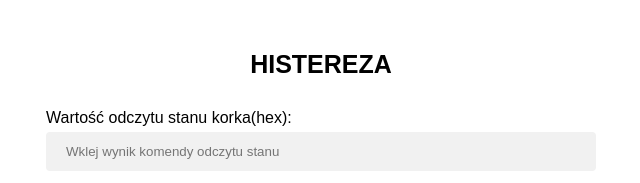
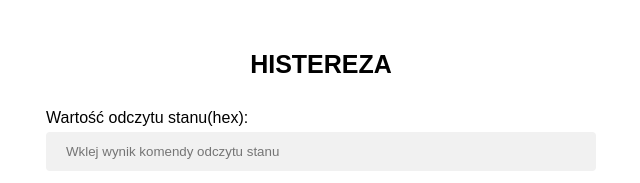
Before and after one commit to mmz-pl/kalkulator-beacon, a plain HTML site: page index.html in a window 1280 px wide. Shown: the top 183 px of the page, 319-959 px from the left. Drawn offline with Linux system fonts and the light colour scheme.

Commit message:
Update index.html

```diff
--- a/index.html
+++ b/index.html
@@ -12,7 +12,7 @@
 <div class="formularz">
 <form action="">
     <h1 class="formularz_x1">Histereza</h1>
-    <label for="BeaconValue">Wartość odczytu stanu korka(hex): </label>
+    <label for="BeaconValue">Wartość odczytu stanu(hex): </label>
     <input type="text" id="BeaconValue" name="BeaconValue" min="1" step="1" placeholder="Wklej wynik komendy odczytu stanu">
 
     <label for="DownHis">Dolna histereza(dec): </label>
```
